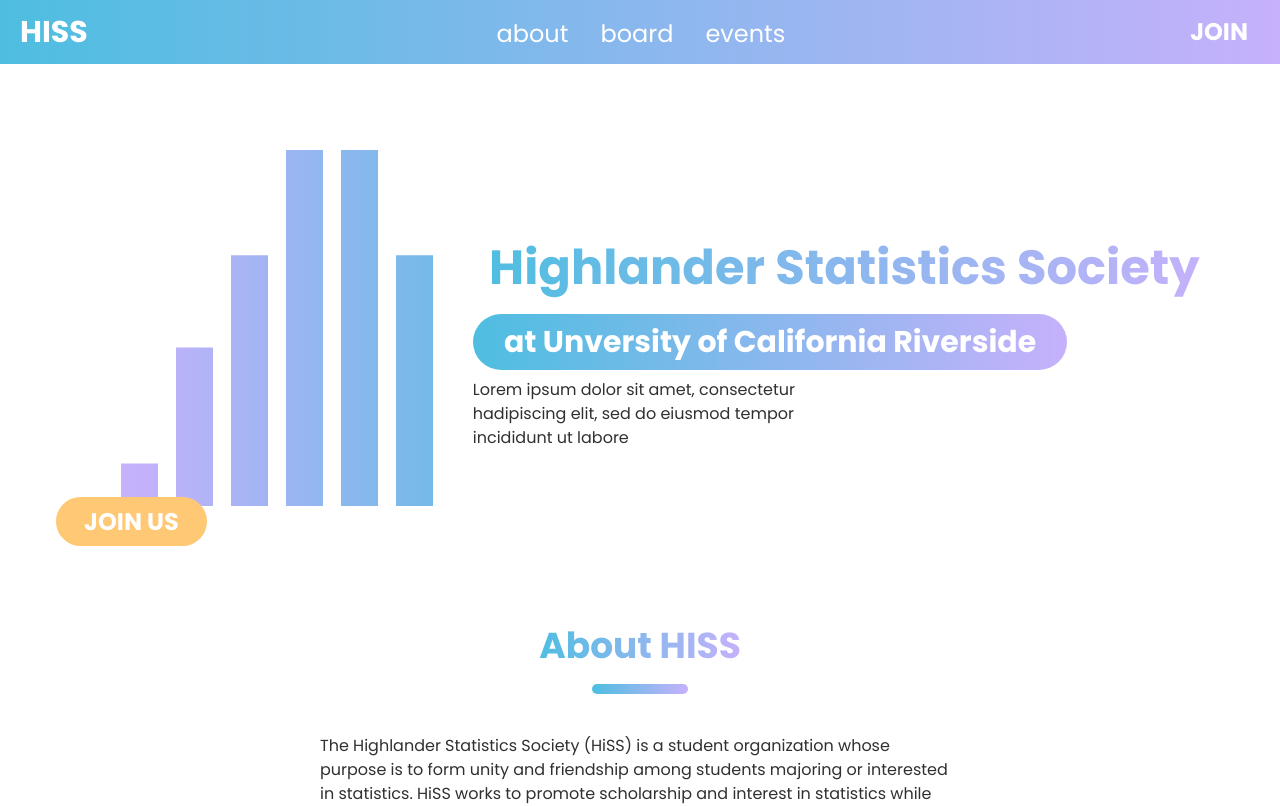
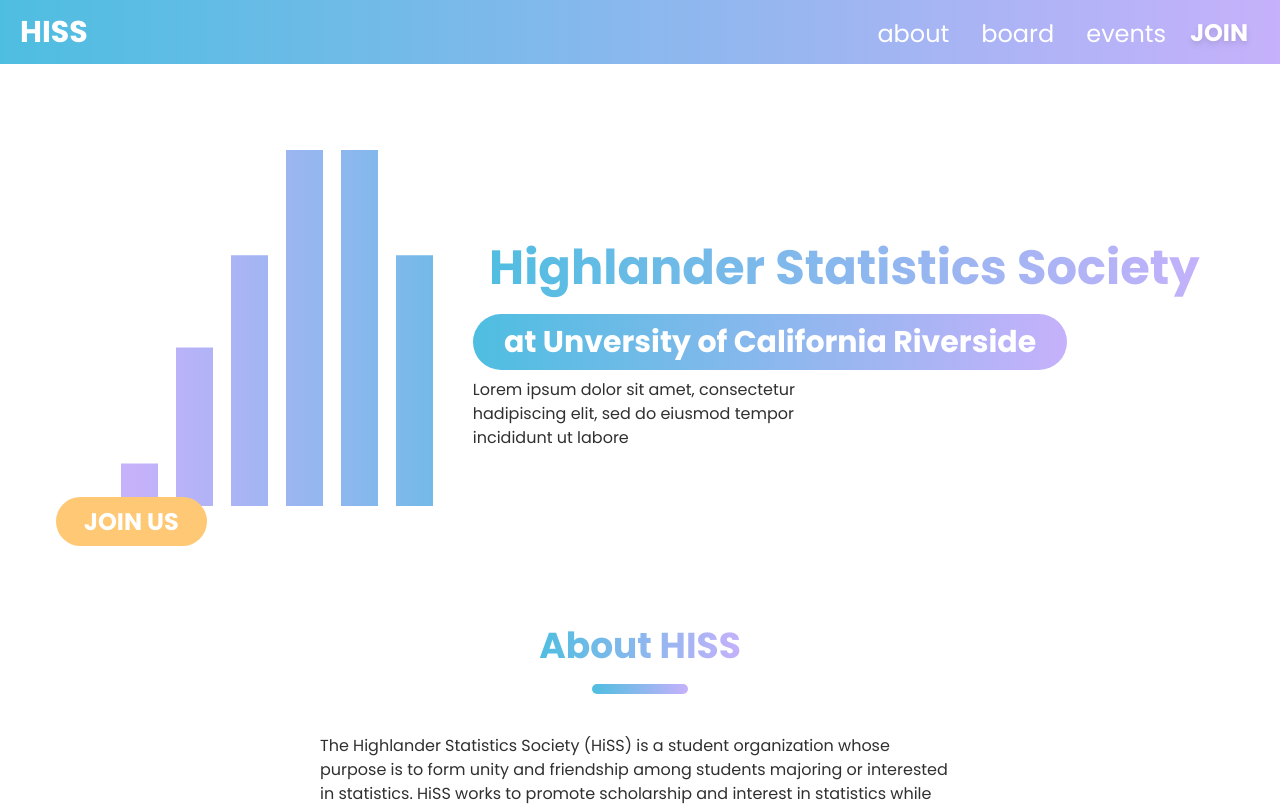
Before and after one commit to acm-ucr/hiss-website, a Next.js app: page / in a window 1280 px wide. Shown: the top 806 px of the page. Built offline with nearby package versions, Linux system fonts and the light colour scheme.

Commit message:
fixed join position

```diff
--- a/src/components/Navigation.jsx
+++ b/src/components/Navigation.jsx
@@ -27,7 +27,7 @@ const Navigation = () => {
       >
         <FaBars className=" text-hiss-yellow text-xl" />
       </Navbar.Toggle>
-      <Navbar.Collapse className="items-center justify-center">
+      <Navbar.Collapse className="items-center justify-end">
         <Nav className="mb-2 w-2/7 no-underline text-2xl flex items-center">
           {items.map((item, index) => (
             <Nav.Link
@@ -43,15 +43,15 @@ const Navigation = () => {
               </div>
             </Nav.Link>
           ))}
+          <Nav.Link
+            href="/join"
+            as={Link}
+            className="mt-2.5 mr-2 py-1 px-2 !text-white !text-2xl !font-bold drop-shadow-md"
+          >
+            JOIN
+          </Nav.Link>
         </Nav>
       </Navbar.Collapse>
-      <Nav.Link
-        href="/join"
-        as={Link}
-        className="mt-0 py-1 px-3 !text-white !text-2xl !font-bold"
-      >
-        JOIN
-      </Nav.Link>
     </Navbar>
   );
 };
```
